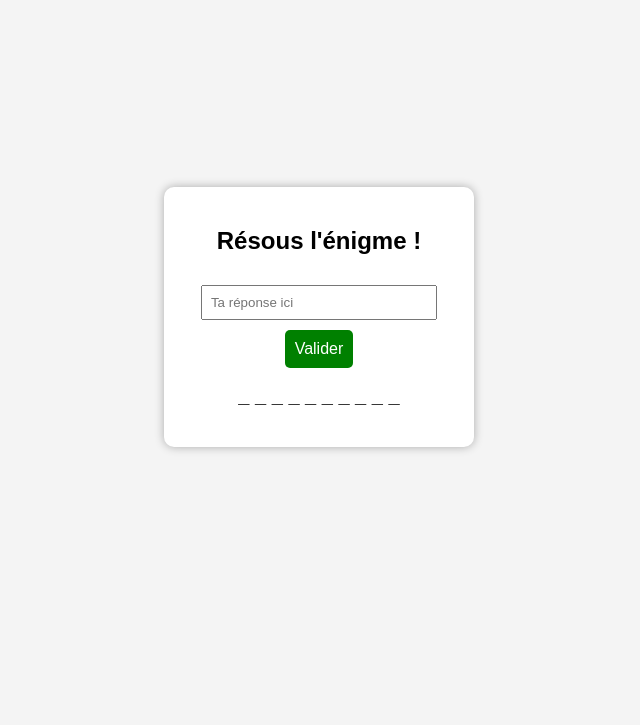
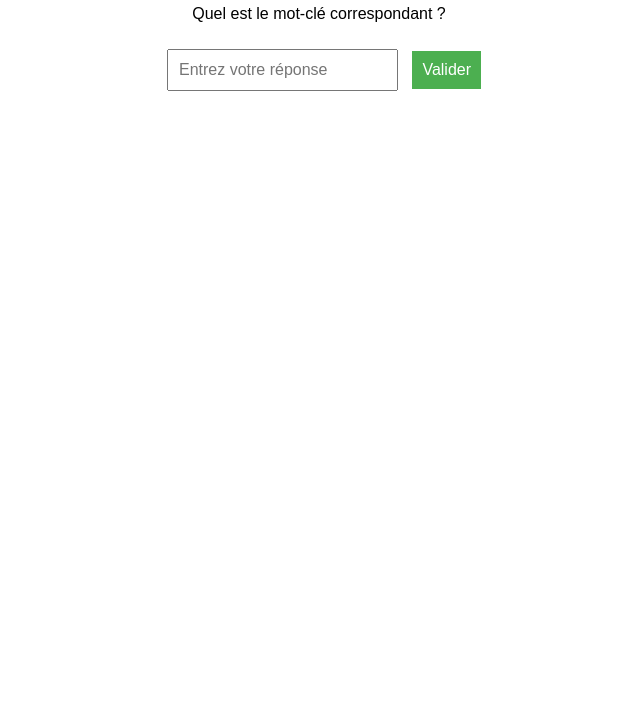
Before and after one commit to Lethib-var/enigme-1, a plain HTML site: page index.html in a window 1280 px wide. Shown: the part 91-816 px from the top of the page, without its empty margins (321-961 px from the left). Drawn offline with Linux system fonts and the light colour scheme.

Commit message:
Update index.html

```diff
--- a/index.html
+++ b/index.html
@@ -3,117 +3,62 @@
 <head>
   <meta charset="UTF-8">
   <meta name="viewport" content="width=device-width, initial-scale=1.0">
-    <title>Jeu de Piste</title>
+  <title>Énigme 1</title>
   <style>
     body {
+      text-align: center;
       font-family: Arial, sans-serif;
-            text-align: center;
-            display: flex;
-            justify-content: center;
-            align-items: center;
-            height: 100vh;
-            background-color: #f4f4f4;
-        }
-        .popup {
-            background: white;
       padding: 20px;
-            border-radius: 10px;
-            box-shadow: 0px 0px 10px rgba(0, 0, 0, 0.3);
-            max-width: 300px;
-            text-align: center;
     }
     input {
-            width: 80%;
-            padding: 8px;
-            margin: 10px 0;
+      margin: 10px;
+      padding: 10px;
+      font-size: 16px;
     }
     button {
-            background-color: green;
+      padding: 10px;
+      font-size: 16px;
+      background-color: #4CAF50;
       color: white;
       border: none;
-            padding: 10px;
-            border-radius: 5px;
       cursor: pointer;
-            font-size: 16px;
     }
-        button:hover {
-            background-color: darkgreen;
-        }
-        #motMystere {
-            font-size: 20px;
+    #message {
+      margin-top: 15px;
+      font-size: 18px;
       font-weight: bold;
-            margin-top: 15px;
     }
   </style>
 </head>
 <body>
 
-<div class="popup">
-    <h2>Résous l'énigme !</h2>
-    <input type="text" id="reponse" placeholder="Ta réponse ici">
+  <h2>Énigme 1</h2>
+  <p>Quel est le mot-clé correspondant ?</p>
+
+  <input type="text" id="reponse" placeholder="Entrez votre réponse">
   <button onclick="verifierReponse()">Valider</button>
-    <p id="feedback"></p>
-    <p id="motMystere"></p>
-</div>
+
+  <p id="message"></p>
+  <p id="motMystere" style="font-size: 24px; font-weight: bold;"></p>
 
   <script>
-    const enigmes = {
-        1: { mot: "soleil", lettre: 1 },
-        2: { mot: "montagne", lettre: 6 },
-        3: { mot: "rivière", lettre: 7 },
-        4: { mot: "forêt", lettre: 1 },
-        5: { mot: "étoile", lettre: 5 },
-        6: { mot: "château", lettre: 8 },
-        7: { mot: "nuage", lettre: 2 },
-        8: { mot: "chemin", lettre: 9 },
-        9: { mot: "pierre", lettre: 4 },
-        10: { mot: "lumière", lettre: 10 }
-    };
+    function verifierReponse() {
+      let reponseUtilisateur = document.getElementById("reponse").value.trim().toLowerCase();
+      let motCorrect = "construction";
+      let motMystereBase = "_ _ _ _ _ _ _ _ _ _"; // 10 lettres pour "conscience"
 
-    let motMystere = "__________".split("");
+      if (reponseUtilisateur === motCorrect) {
+        document.getElementById("message").textContent = "Bonne réponse !";
+        document.getElementById("message").style.color = "green";
 
-    function chargerProgres() {
-        let sauvegarde = JSON.parse(localStorage.getItem("progres")) || {};
-        for (let id in sauvegarde) {
-            let position = enigmes[id].lettre - 1;
-            motMystere[position] = sauvegarde[id];
-        }
-        afficherMotMystere();
-    }
-
-    function afficherMotMystere() {
-        document.getElementById("motMystere").innerText = motMystere.join(" ");
-    }
-
-    function verifierReponse() {
-        let reponse = document.getElementById("reponse").value.toLowerCase().trim();
-        let feedback = document.getElementById("feedback");
-
-        for (let id in enigmes) {
-            if (enigmes[id].mot === reponse) {
-                let sauvegarde = JSON.parse(localStorage.getItem("progres")) || {};
-
-                if (!(id in sauvegarde)) {
-                    let position = enigmes[id].lettre - 1;
-                    motMystere[position] = reponse[0].toUpperCase();
-                    sauvegarde[id] = reponse[0].toUpperCase();
-                    localStorage.setItem("progres", JSON.stringify(sauvegarde));
-
-                    feedback.innerText = "Bonne réponse ! 🎉";
-                    setTimeout(() => window.close(), 1000); // Ferme la pop-up
+        let motMystereModifie = motMystereBase.split(" ");
+        motMystereModifie[0] = "C";  // La première lettre révélée
+        document.getElementById("motMystere").textContent = motMystereModifie.join(" ");
       } else {
-                    feedback.innerText = "Déjà répondu ! ✅";
-                }
-
-                afficherMotMystere();
-                return;
+        document.getElementById("message").textContent = "Mauvaise réponse, essayez encore.";
+        document.getElementById("message").style.color = "red";
       }
     }
-
-        feedback.innerText = "Mauvaise réponse ❌";
-    }
-
-    window.onload = chargerProgres;
   </script>
 
 </body>
```
Lines whose indentation alone changed are shown as unchanged.
